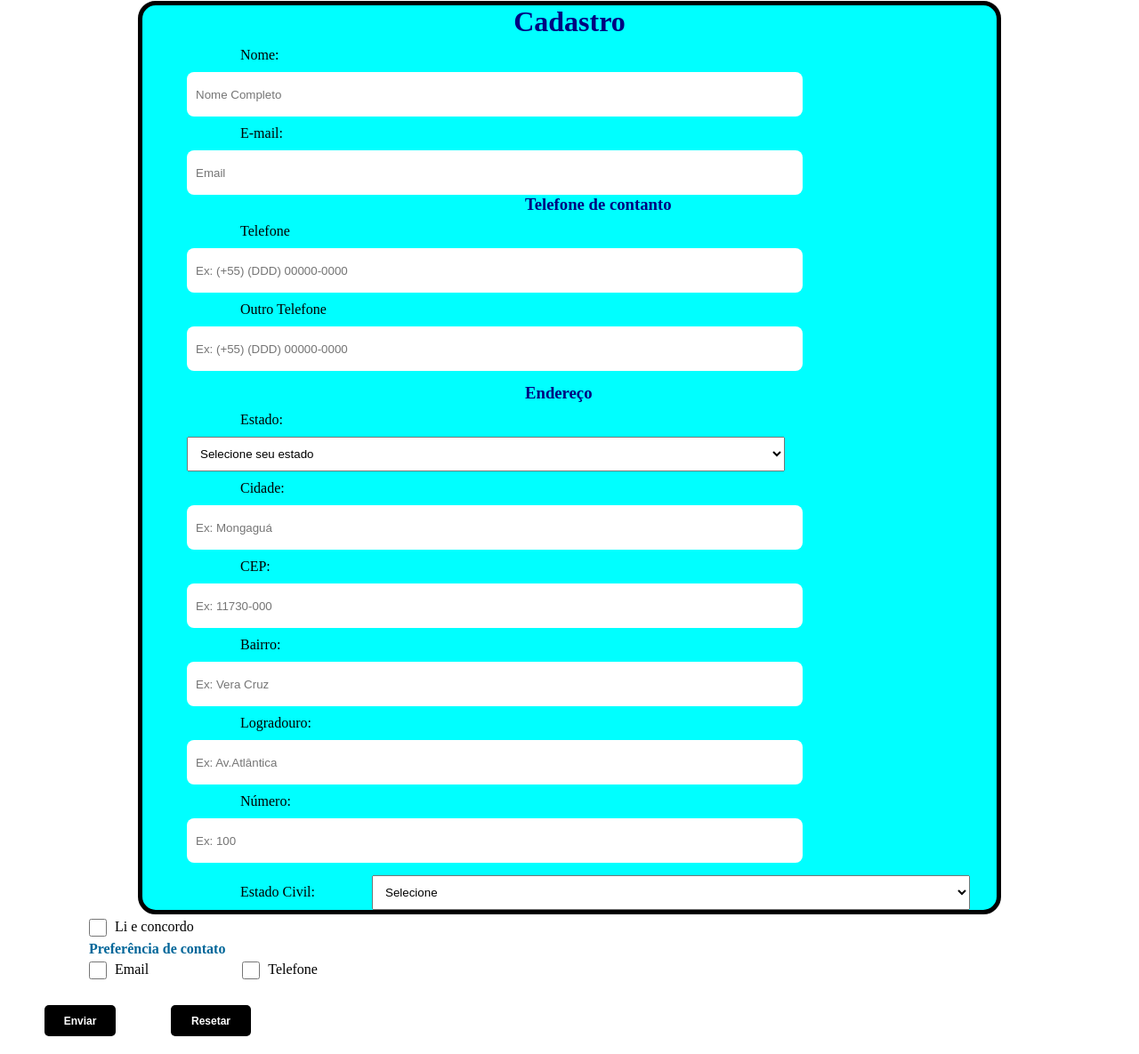
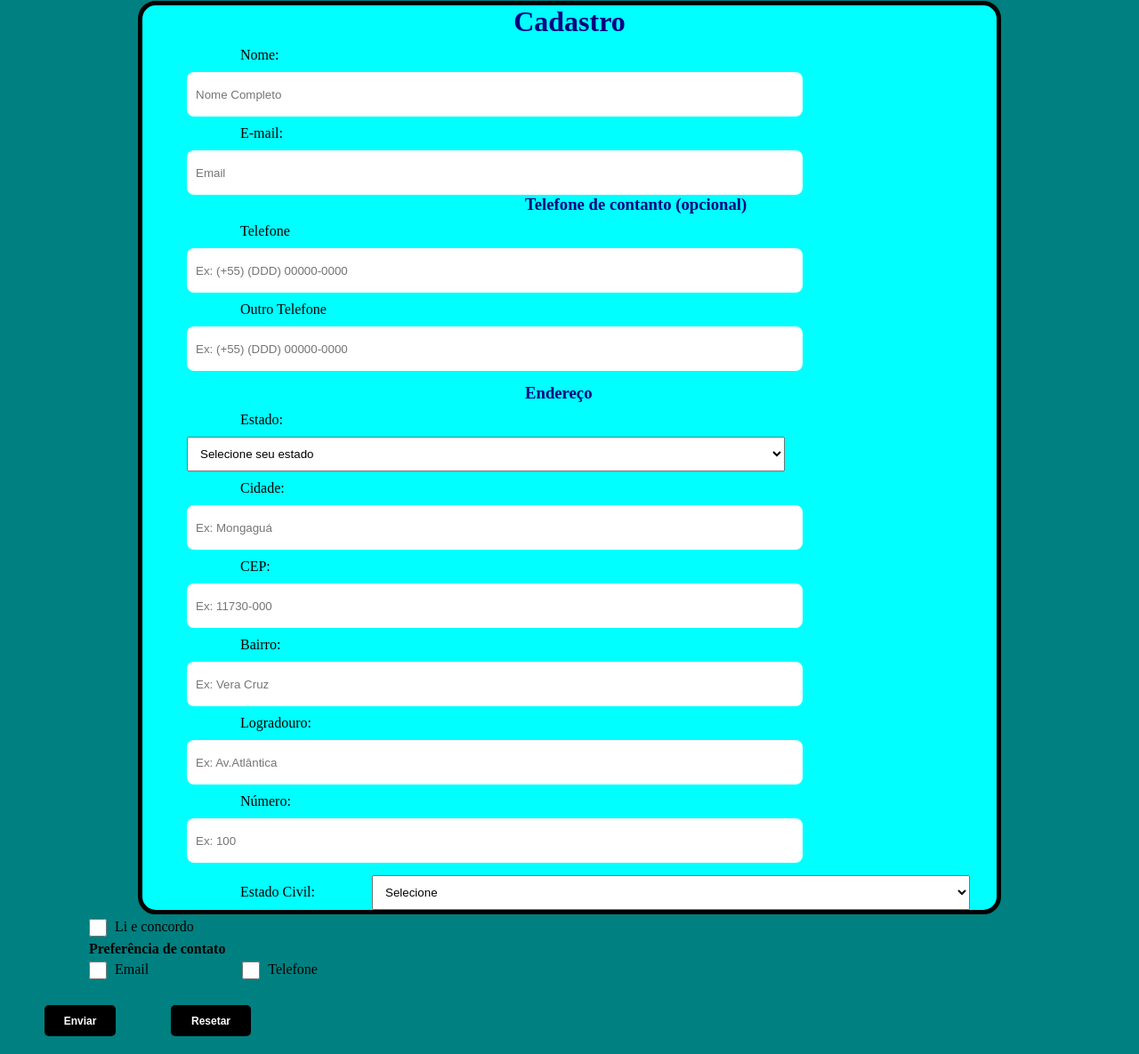
Before and after one commit to ThiagoRibeiro16/form-cadastro, a plain HTML site: page index.html in a window 1280 px wide. Shown: the part 49-1234 px from the top of the page at 89% size. Drawn offline with Linux system fonts and the light colour scheme.

Commit message:
Correção de cores e texto

```diff
--- a/index.html
+++ b/index.html
@@ -25,10 +25,10 @@
 
 
                 <div class="telefone">
-                    <h3>Telefone de contanto</h3>
+                    <h3>Telefone de contanto (opcional) </h3>
                     <label for="">Telefone</label>
                     <input type="text" name="" id="" placeholder="Ex: (+55) (DDD) 00000-0000">
-                    <label for="">Outro Telefone</label>
+                    <label for="">Outro Telefone  </label>
                     <input type="text" name="" id="" placeholder="Ex: (+55) (DDD) 00000-0000">
                 </div>
 
--- a/style.css
+++ b/style.css
@@ -5,7 +5,7 @@
 }
 
 body {
-    background-color:white;
+    background-color: teal;
 
   }
 
@@ -124,7 +124,7 @@ body {
     margin-left: 100px;
     font-size: 16px;
     font-weight: bold;
-    color: #069;
+    color: black;
   }
   .emailfone {
     display: flex;
```
